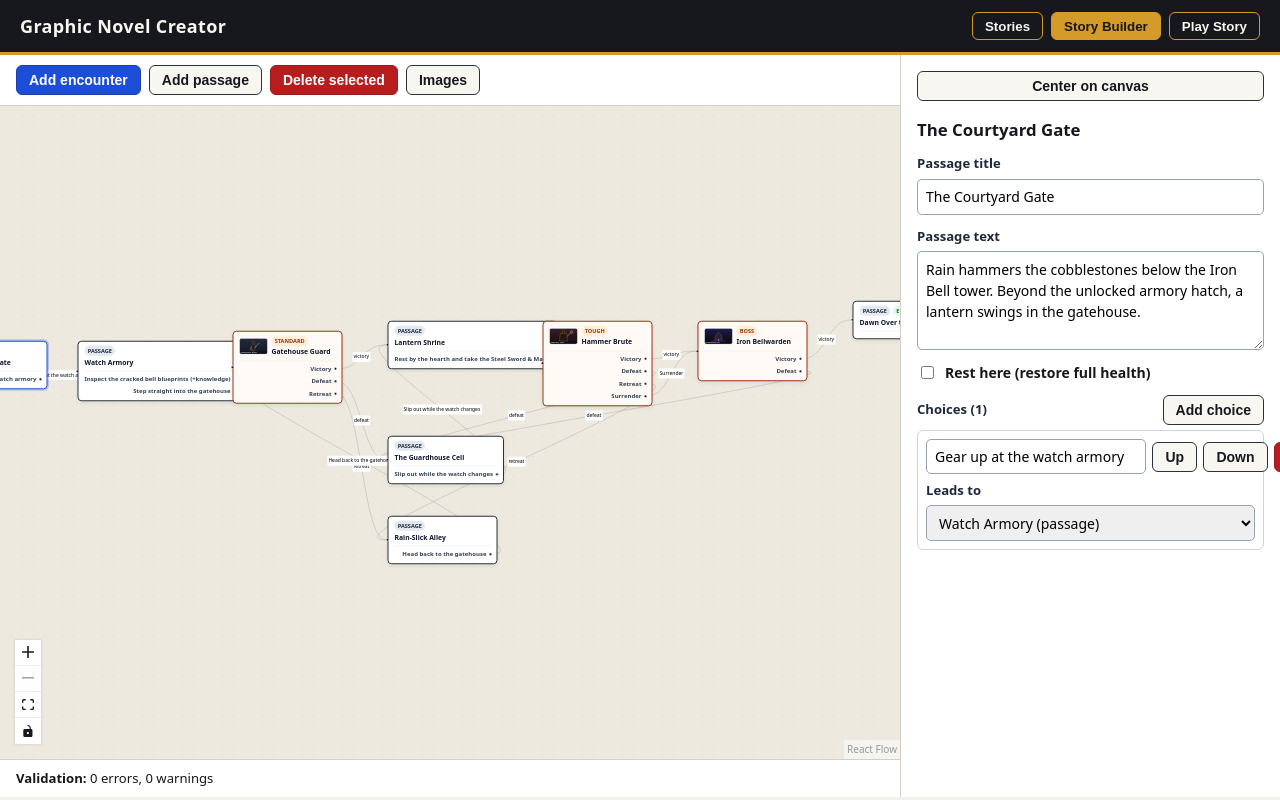
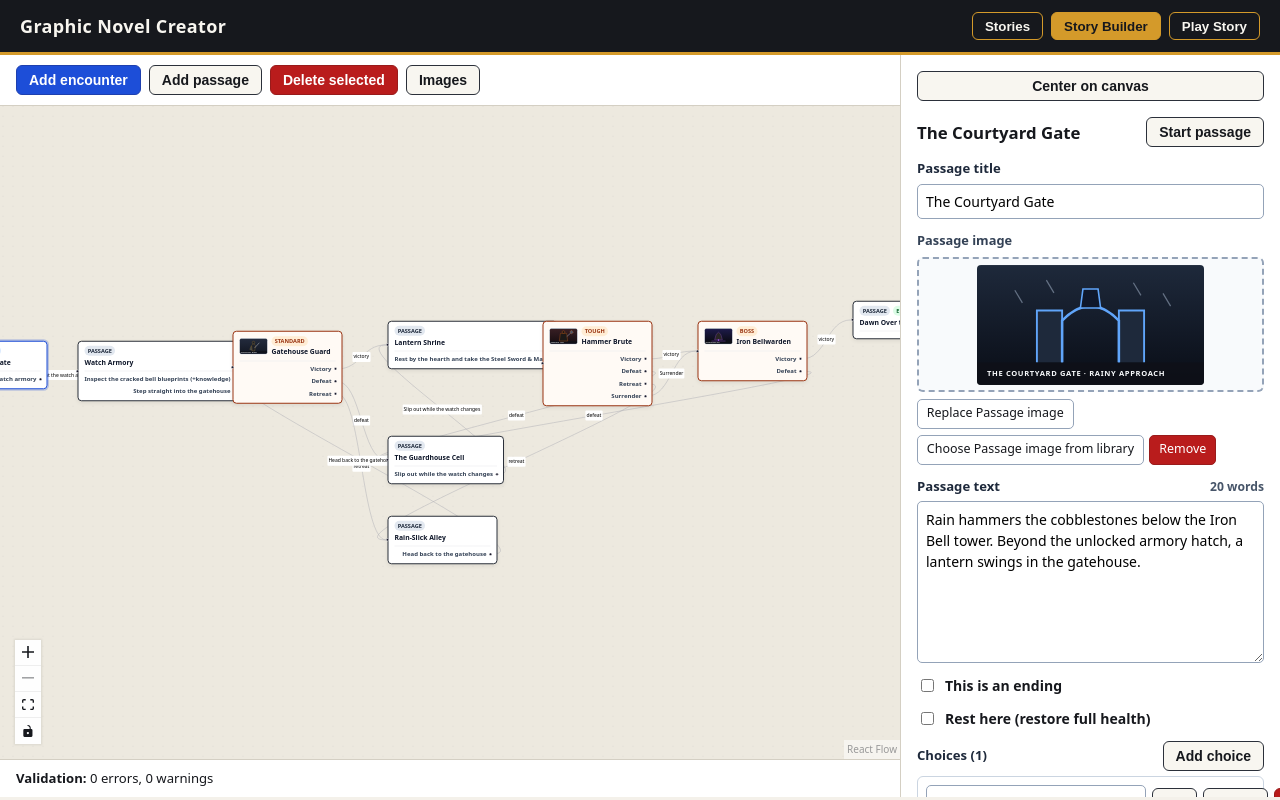
Before and after one commit to jdwd40/graphic-novel-creator, a React (Vite) app: page / in a window 1280 px wide. Both pictures are taken after a click on the button "Open demo story". Built offline with nearby package versions, Linux system fonts and the light colour scheme.

Commit message:
Add passage image picker, ending toggle, start node selector, and word count (#43)

```diff
--- a/src/builder/PassageInspector.tsx
+++ b/src/builder/PassageInspector.tsx
@@ -1,13 +1,23 @@
 import type { PassageChoice, PassageNode, Story } from '../story/types';
+import { ImagePicker } from './ImagePicker';
 
 export interface PassageInspectorProps {
   node: PassageNode;
   story?: Story;
   onUpdate: (nextNode: PassageNode) => void;
+  onSetStart?: (nodeId: string) => void;
 }
 
-export function PassageInspector({ node, story, onUpdate }: PassageInspectorProps) {
+function countWords(text: string): number {
+  const trimmed = text.trim();
+  if (!trimmed) return 0;
+  return trimmed.split(/\s+/).length;
+}
+
+export function PassageInspector({ node, story, onUpdate, onSetStart }: PassageInspectorProps) {
   const hasRest = Boolean(node.effects?.some((e) => 'rest' in e && e.rest));
+  const isStart = story ? story.startNodeId === node.id : false;
+  const wordCount = countWords(node.text);
 
   const toggleRest = (enabled: boolean) => {
     const existing = (node.effects ?? []).filter((e) => !('rest' in e));
@@ -62,7 +72,19 @@ export function PassageInspector({ node, story, onUpdate }: PassageInspectorProp
 
   return (
     <div className="inspector-form" data-testid="passage-inspector">
-      <h2>{node.title}</h2>
+      <div className="integration-row-head">
+        <h2>{node.title}</h2>
+        {onSetStart && (
+          <button
+            type="button"
+            disabled={isStart}
+            onClick={() => onSetStart(node.id)}
+          >
+            {isStart ? 'Start passage' : 'Set as start'}
+          </button>
+        )}
+      </div>
+
       <div className="inspector-field">
         <label htmlFor="passage-title">Passage title</label>
         <input
@@ -72,15 +94,46 @@ export function PassageInspector({ node, story, onUpdate }: PassageInspectorProp
           onChange={(e) => onUpdate({ ...node, title: e.target.value })}
         />
       </div>
+
+      <ImagePicker
+        label="Passage image"
+        value={node.image}
+        story={story}
+        onChange={(imageId) => onUpdate({ ...node, image: imageId })}
+        testId="passage-image-picker"
+      />
+
       <div className="inspector-field">
-        <label htmlFor="passage-text">Passage text</label>
+        <div className="integration-row-head">
+          <label htmlFor="passage-text">Passage text</label>
+          <span className="inspector-sublabel" data-testid="passage-word-count">
+            {wordCount} {wordCount === 1 ? 'word' : 'words'}
+          </span>
+        </div>
         <textarea
           id="passage-text"
-          rows={4}
+          rows={7}
+          style={{ resize: 'vertical' }}
           value={node.text}
           onChange={(e) => onUpdate({ ...node, text: e.target.value })}
         />
       </div>
+
+      <div className="inspector-checkbox">
+        <input
+          id="passage-ending-toggle"
+          type="checkbox"
+          checked={Boolean(node.isEnding)}
+          onChange={(e) =>
+            onUpdate({
+              ...node,
+              isEnding: e.target.checked,
+            })
+          }
+        />
+        <label htmlFor="passage-ending-toggle">This is an ending</label>
+      </div>
+
       <div className="inspector-checkbox">
         <input
           id="passage-rest-toggle"
--- a/src/builder/PassageNodeCard.tsx
+++ b/src/builder/PassageNodeCard.tsx
@@ -3,13 +3,14 @@ import type { PassageNode } from '../story/types';
 
 export interface PassageFlowData extends Record<string, unknown> {
   passage: PassageNode;
+  isStart?: boolean;
   selected?: boolean;
 }
 
 export type PassageFlowNode = Node<PassageFlowData, 'passage'>;
 
 export function PassageNodeCard({ data, selected }: NodeProps<PassageFlowNode>) {
-  const { passage } = data;
+  const { passage, isStart } = data;
   return (
     <div
       className={`story-node story-node--passage ${selected ? 'is-selected' : ''}`}
@@ -18,6 +19,7 @@ export function PassageNodeCard({ data, selected }: NodeProps<PassageFlowNode>)
       <Handle type="target" position={Position.Left} id="in" aria-label="Incoming story link" />
       <div className="story-node__header">
         <span className="story-node__badge">Passage</span>
+        {isStart && <span className="story-node__badge story-node__badge--start">Start</span>}
         {passage.isEnding && <span className="story-node__badge story-node__badge--end">Ending</span>}
       </div>
       <div className="story-node__title">{passage.title}</div>
--- a/src/builder/StoryMapBuilder.tsx
+++ b/src/builder/StoryMapBuilder.tsx
@@ -330,6 +330,12 @@ function BuilderInner({ story, onStoryChange }: StoryMapBuilderProps) {
                     nodes: { ...story.nodes, [selectedNode.id]: nextPassage },
                   });
                 }}
+                onSetStart={(nodeId) => {
+                  commitStory({
+                    ...story,
+                    startNodeId: nodeId,
+                  });
+                }}
               />
             )}
           </>
--- a/src/builder/builder.css
+++ b/src/builder/builder.css
@@ -130,6 +130,11 @@
 .story-node__badge--end {
   background: #dcfce7;
   color: #166534;
+}
+
+.story-node__badge--start {
+  background: #dbeafe;
+  color: #1e40af;
 }
 
 .story-node__title {
--- a/src/builder/graphUtils.ts
+++ b/src/builder/graphUtils.ts
@@ -14,7 +14,7 @@ export function storyToFlowNodes(story: Story, selectedNodeId: string | null): B
         type: 'passage',
         position: { ...node.position },
         selected: node.id === selectedNodeId,
-        data: { passage: node },
+        data: { passage: node, isStart: story.startNodeId === node.id },
       };
     }
     return {
--- a/src/player/StoryPlayer.tsx
+++ b/src/player/StoryPlayer.tsx
@@ -542,12 +542,19 @@ function PassageView({
         <h2 style={{ margin: '0 0 0.4rem', fontSize: '1.1rem' }}>{node.title}</h2>
         <p style={{ margin: 0 }}>{node.text}</p>
       </div>
-      {visibleChoices.length > 0 ? (
+      {!node.isEnding && visibleChoices.length > 0 ? (
         <ChoiceList choices={visibleChoices} onSelect={onChoice} />
       ) : (
-        <button type="button" className="story-choice-btn" onClick={onRestart}>
-          Play again
-        </button>
+        <div className="story-ending-actions">
+          {node.isEnding && (
+            <span className="story-node__badge story-node__badge--end" data-testid="passage-ending-badge">
+              Ending
+            </span>
+          )}
+          <button type="button" className="story-choice-btn" onClick={onRestart}>
+            Play again
+          </button>
+        </div>
       )}
     </article>
   );
```
Also changed, not shown: 1 other file (tests, documents, lock files or other folders).
